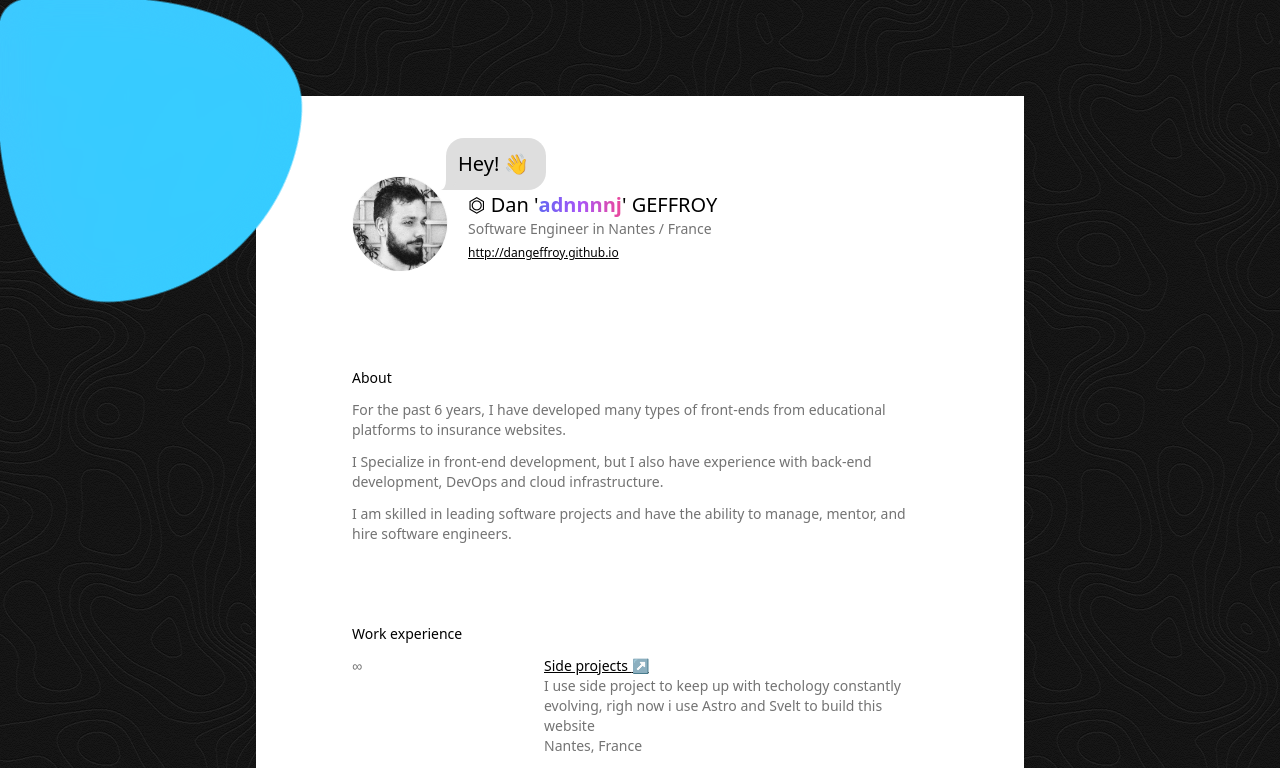
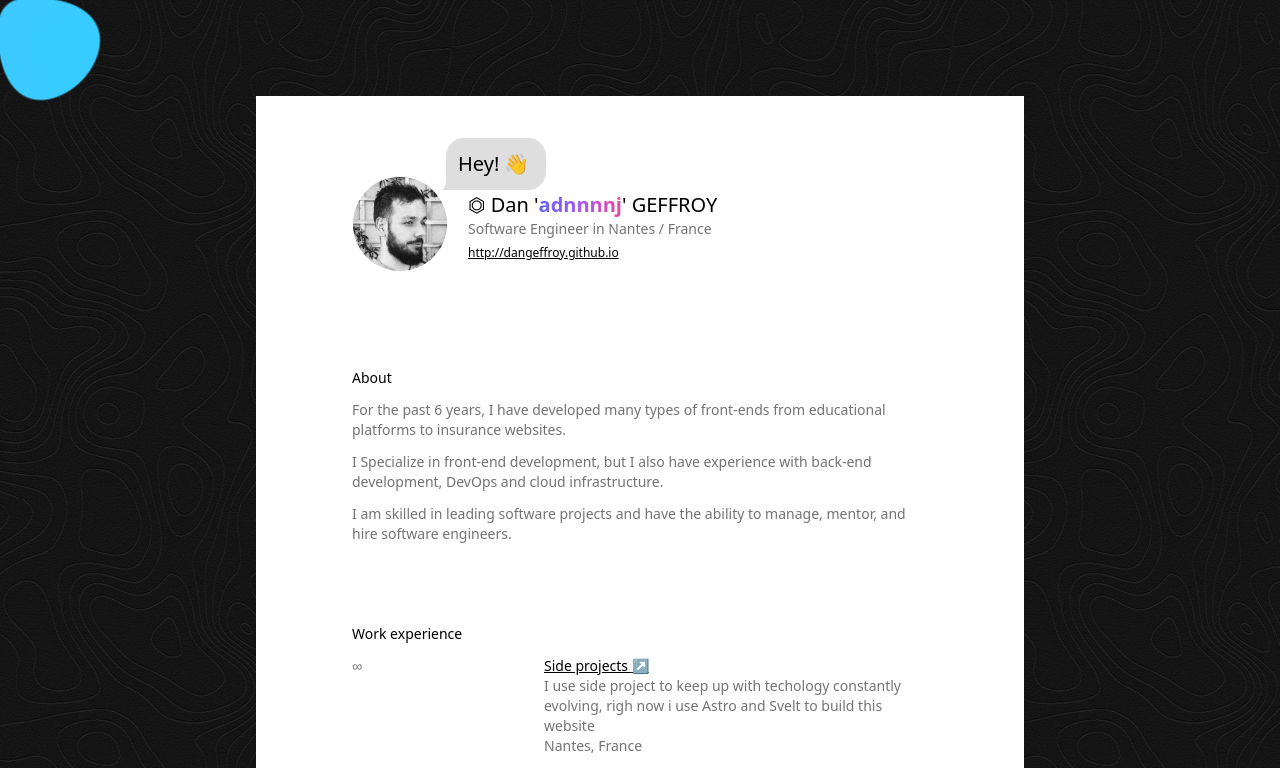
Before and after one commit to DanGeffroy/DanGeffroy.github.io, an Astro site: page / in a window 1280 px wide. Shown: the top 768 px of the page. Built offline with nearby package versions, Linux system fonts and the light colour scheme; Astro itself is replaced by a stand-in of ours.

Commit message:
feat: chaning blobby conf

```diff
--- a/src/components/Cursor/CursorWrapper.astro
+++ b/src/components/Cursor/CursorWrapper.astro
@@ -35,8 +35,8 @@ import CursorInit from "./CursorInit.svelte";
   }
 
   [data-cursor] {
-    width: 300px;
-    height: 300px;
+    width: 100px;
+    height: 100px;
     background: linear-gradient(120deg, #eb78ff, #00e5ff);
     background-size: 1600% 1600%;
     pointer-events: none;
@@ -47,32 +47,32 @@ import CursorInit from "./CursorInit.svelte";
   }
   [data-cursor="0"] {
     transition: ease 0.1s;
-    width: 300px;
-    height: 300px;
+    width: 100px;
+    height: 100px;
   }
 
   [data-cursor="1"] {
     transition: ease 0.12s;
-    width: 250px;
-    height: 250px;
+    width: 75px;
+    height: 75px;
   }
 
   [data-cursor="2"] {
     transition: ease 0.14s;
-    width: 200px;
-    height: 200px;
+    width: 50px;
+    height: 50px;
   }
 
   [data-cursor="3"] {
     transition: ease 0.18s;
-    width: 150px;
-    height: 150px;
+    width: 25px;
+    height: 25px;
   }
 
   [data-cursor="4"] {
     transition: ease 0.24s;
-    width: 100px;
-    height: 100px;
+    width: 10px;
+    height: 10px;
   }
 
   [data-cursor="5"] {
@@ -111,7 +111,7 @@ import CursorInit from "./CursorInit.svelte";
   }
 
   .cursor-hover--a [data-cursor] {
-    width: 100px;
-    height: 100px;
+    width: 200px;
+    height: 200px;
   }
 </style>
```
